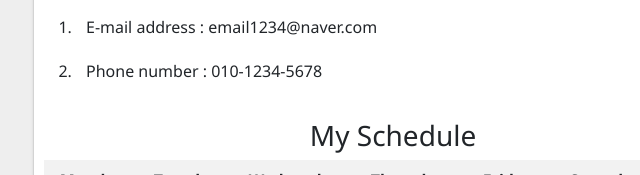
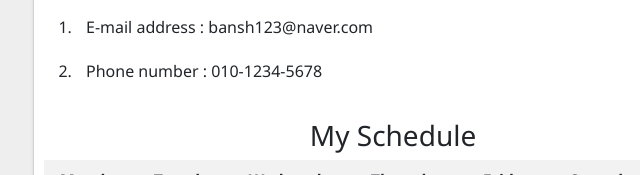
Before and after one commit to bansh123/profile, a plain HTML site: page index.html in a window 1280 px wide. Shown: the part 623-798 px from the top of the page, 247-887 px from the left. Drawn offline with nearby package versions, Linux system fonts and the light colour scheme.

Commit message:
change email

```diff
--- a/index.html
+++ b/index.html
@@ -34,7 +34,7 @@
 		</div>
 		<h3>Contact Information</h3>
 		<ol>
-			<li>E-mail address : email1234@naver.com</li>
+			<li>E-mail address : bansh123@naver.com</li>
 			<li>Phone number : 010-1234-5678</li>
 		</ol>
 		<h3>My Schedule</h3>
```
